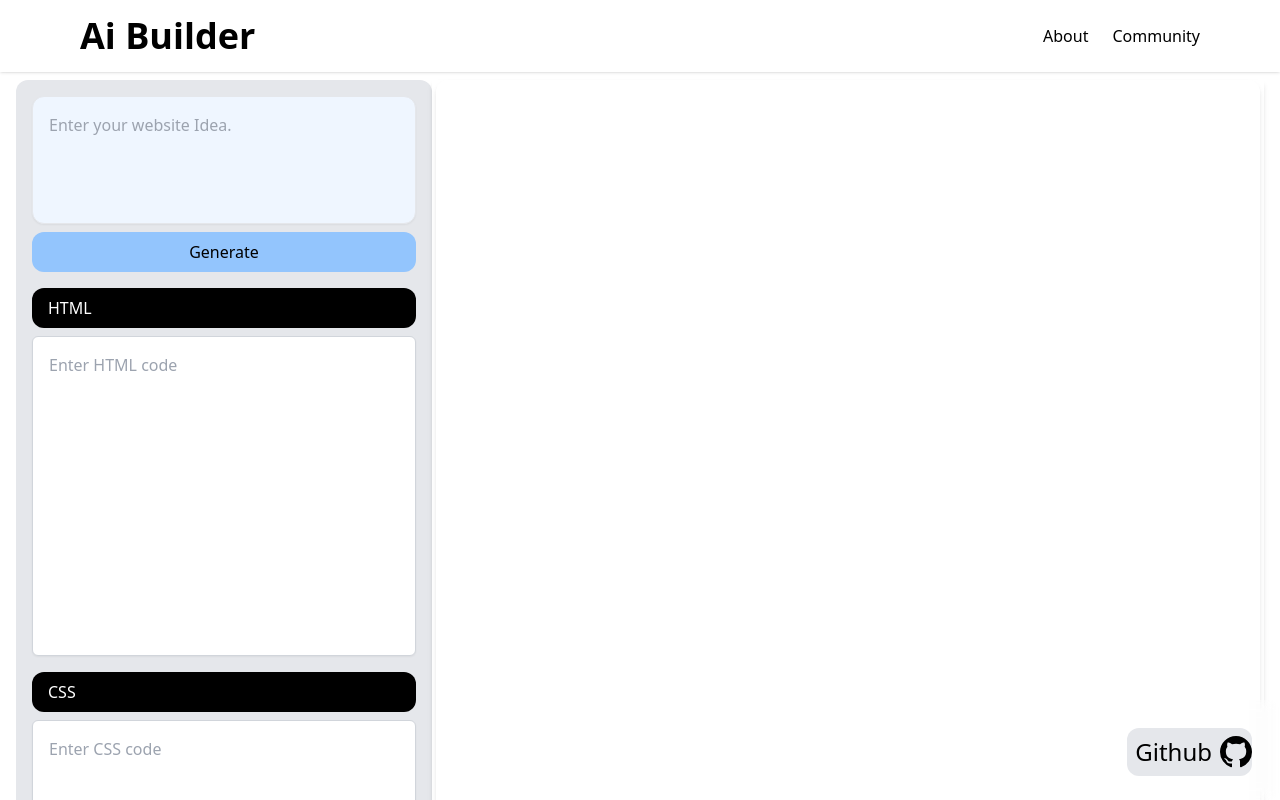
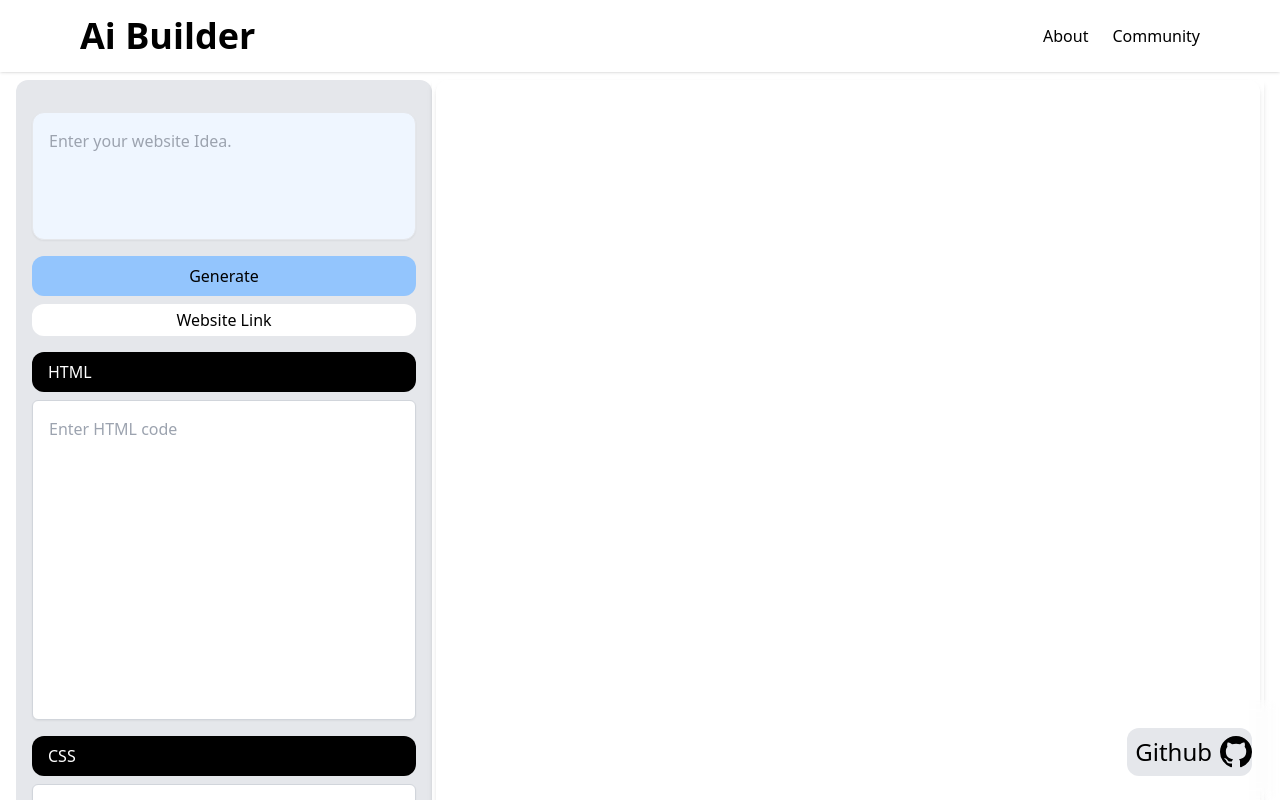
Before and after one commit to Saransh29/ai-builder, a Next.js app: page / in a window 1280 px wide. Shown: the top 800 px of the page. Built offline with nearby package versions, Linux system fonts and the light colour scheme; no server answers.

Commit message:
added website deploy functionality --major upgrade

```diff
--- a/components/Editor.js
+++ b/components/Editor.js
@@ -17,6 +17,8 @@ const Editor = () => {
 
   useEffect(() => {
     updatePreview(codes);
+
+    // handleChanges(codes);
   }, [codes]);
 
   const handleCodes = (e) => {
@@ -32,8 +34,11 @@ const Editor = () => {
       <div className="grid-cols-4">
         <div className="grid-span-4">
           <div className="flex flex-col gap-4 w-full p-4 bg-gray-200 rounded-xl">
-            <Generate handleGeneration={handleGeneration} />
-
+            <div></div>
+            <Generate
+              // parentToChild={data}
+              handleGeneration={handleGeneration}
+            />
             <div className="flex flex-col gap-2">
               <h2 className="px-4 py-2 text-white bg-black cursor-pointer rounded-xl">
                 HTML
--- a/components/Generate.js
+++ b/components/Generate.js
@@ -6,11 +6,18 @@ const systemMessage = {
   content:
     "Write code. Html should be without html, body, head and script tag. Wrap html code with ---starthtml--- ---endhtml---, css code with ---startcss--- ---endcss--- and javascript code ---startjs--- ---endjs---. And ---startcss--- ---endcss--- and javascript code ---startjs--- ---endjs--- will not be between  ---starthtml--- ---endhtml--- ",
 };
-export default function Generate({ handleGeneration }) {
+export default function Generate(props) {
+  const handleGeneration = props.handleGeneration;
+  // const { codes } = props;
+
   const [command, setCommand] = useState("");
   const [isGenerating, setIsGenerating] = useState(false);
   const [content, setContent] = useState(null);
   const [reqbody, setReqbody] = useState(null);
+  const [savecount, setSavecount] = useState(0);
+  const [manualSaves, setManualSaves] = useState(0);
+
+  const [savelink, setSavelink] = useState("");
 
   const [post, setPost] = useState({
     prompt: "",
@@ -28,6 +35,12 @@ export default function Generate({ handleGeneration }) {
     setCommand(e.target.value);
   };
 
+  const handleSaveinput = (e) => {
+    setSavelink(e.target.value);
+  };
+
+  // console.log(post.html);
+
   useEffect(() => {
     let apiMessages = {
       role: "user",
@@ -41,6 +54,19 @@ export default function Generate({ handleGeneration }) {
     setReqbody(apiRequestBody);
   }, [command]);
 
+  // console.log(post.html);
+
+  // useEffect(() => {
+  //   if (post.html) {
+  //     const interval = setInterval(() => {
+  //       parentToChild();
+  //     }, 6000);
+  //     return () => {
+  //       clearInterval(interval);
+  //     };
+  //   }
+  // }, [post.html]);
+
   useEffect(() => {
     if (content) {
       handleGeneration(content);
@@ -49,18 +75,18 @@ export default function Generate({ handleGeneration }) {
   }, [content]);
 
   useEffect(() => {
-    if (post.html) {
+    if (post.html && savecount < 1) {
       MongoPost();
     }
-  }, [post.html]);
+  }, [savecount, post.html]);
 
   const fetchMessages = async () => {
     try {
       setIsGenerating(true);
       const response = await fetch(
-        // `${process.env.NEXT_PUBLIC_API_URL}/testing-api`,
+        `${process.env.NEXT_PUBLIC_API_URL}/testing-api`,
         // `${process.env.NEXT_PUBLIC_API_URL}/GPT`,
-        `${process.env.NEXT_PUBLIC_API_URL}/build`,
+        // `${process.env.NEXT_PUBLIC_API_URL}/build`,
         {
           method: "POST",
           headers: {
@@ -72,14 +98,14 @@ export default function Generate({ handleGeneration }) {
       const responseData = await response.json();
       setContent(responseData.choices[0].message.content);
     } catch (error) {
-      setError(error);
+      alert(error);
     } finally {
       setIsGenerating(false);
       //   console.log(content);
     }
   };
-
-  const MongoPost = async () => {
+  const HandleSave = async () => {
+    setManualSaves(manualSaves + 1);
     try {
       const response = await fetch(`${process.env.NEXT_PUBLIC_API_URL}/mongo`, {
         method: "POST",
@@ -93,8 +119,36 @@ export default function Generate({ handleGeneration }) {
           js: post.js,
         }),
       });
-      const data = await response.json();
-      console.log(data);
+      const temp = await response.json();
+      const d = temp.data;
+      // console.log(d._id);
+      setSavelink(`https://ai-builder-gules.vercel.app/${d._id}`);
+    } catch (err) {
+      alert(err);
+    }
+  };
+
+  // console.log(post.html);
+
+  const MongoPost = async () => {
+    setSavecount(savecount + 1);
+    try {
+      const response = await fetch(`${process.env.NEXT_PUBLIC_API_URL}/mongo`, {
+        method: "POST",
+        headers: {
+          "Content-Type": "application/json",
+        },
+        body: JSON.stringify({
+          prompt: post.prompt,
+          html: post.html,
+          css: post.css,
+          js: post.js,
+        }),
+      });
+      const temp = await response.json();
+      const d = temp.data;
+      // console.log(d._id);
+      setSavelink(`https://ai-builder-gules.vercel.app/${d._id}`);
     } catch (err) {
       alert(err);
     }
@@ -110,17 +164,61 @@ export default function Generate({ handleGeneration }) {
           onChange={handleOnChangeCommand}
           placeholder="Enter your website Idea."
         ></textarea>
+        {/* {codes} */}
+        {/* <button onClick={parentToChild}>Click me to set data</button> */}
+        {/* <div> {parentToChild}</div> */}
         {isGenerating ? (
           <button className="w-full bg-blue-300 p-2 rounded-xl" disabled>
             Generating
           </button>
         ) : (
-          <button
-            className="w-full bg-blue-300 p-2 rounded-xl"
-            onClick={fetchMessages}
-          >
-            Generate
-          </button>
+          <div>
+            <button
+              className="w-full bg-blue-300 p-2 mr-2 my-2 rounded-xl"
+              onClick={fetchMessages}
+            >
+              Generate
+            </button>
+            <div className="flex flex-row">
+              {/* {manualSaves < 5 ? (
+                <button
+                  className="w-1/3 bg-blue-300 p-2 mr-2 rounded-xl"
+                  onClick={HandleSave}
+                >
+                  Save
+                </button>
+              ) : (
+                <button
+                  className="w-1/3 bg-gray-300 p-2 mr-2 rounded-xl"
+                  onClick={HandleSave}
+                  disabled
+                >
+                  Save
+                </button>
+              )} */}
+
+              {/* <textarea
+                className="w-full rounded-xl"
+                value={savelink}
+              ></textarea> */}
+              <a
+                className="w-full rounded-xl bg-white p-1 text-center "
+                href={savelink}
+                target="_blank"
+                rel="noreferrer"
+              >
+                {savelink?.length > 0 ? savelink : "Website Link"}
+              </a>
+              {/* <input className="w-full rounded-xl" value={savelink}></input> */}
+            </div>
+            {/* {manualSaves < 5 ? (
+              <p className="p-2 w-full ">
+                1st generation is automatically saved, save your improvements.
+              </p>
+            ) : (
+              <p className="p-2 w-full ">You can only save maximum 5 sites.</p>
+            )} */}
+          </div>
         )}
       </div>
     </>
```
